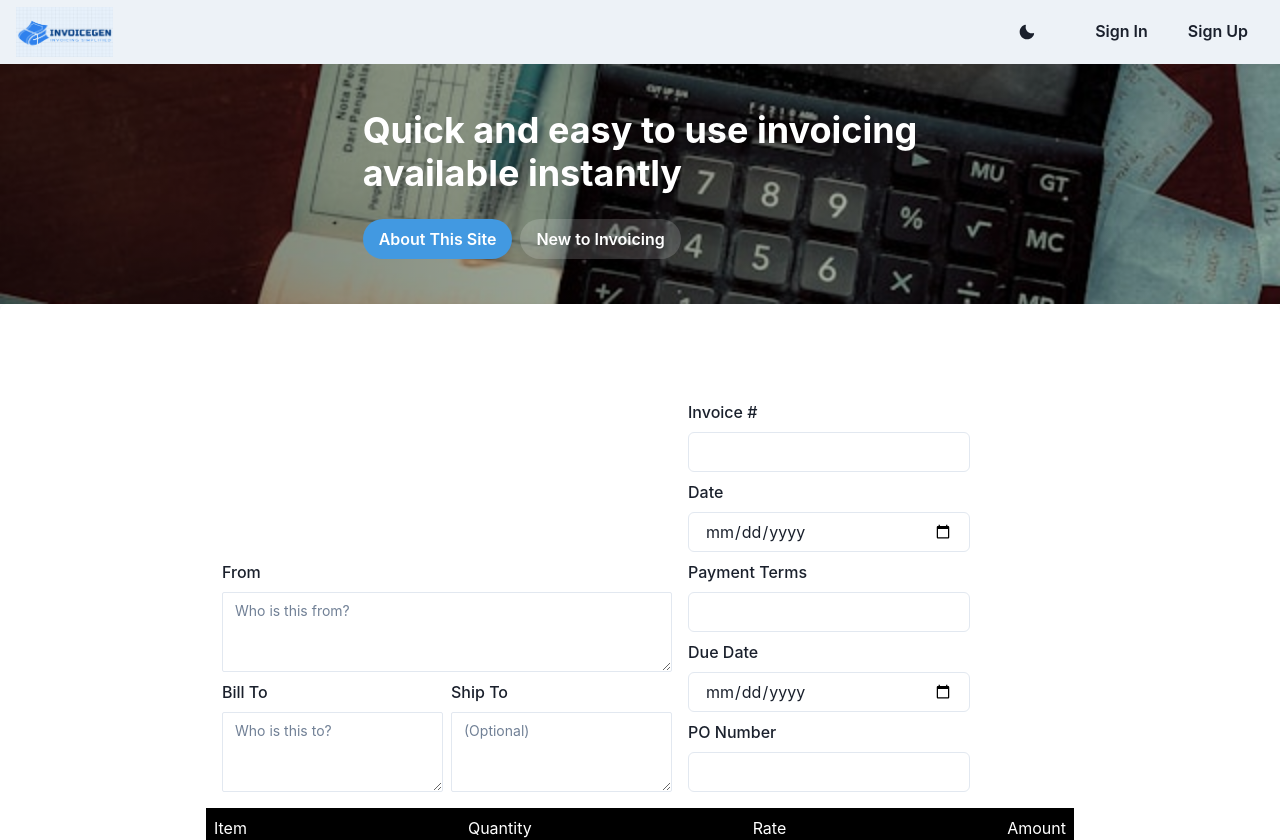
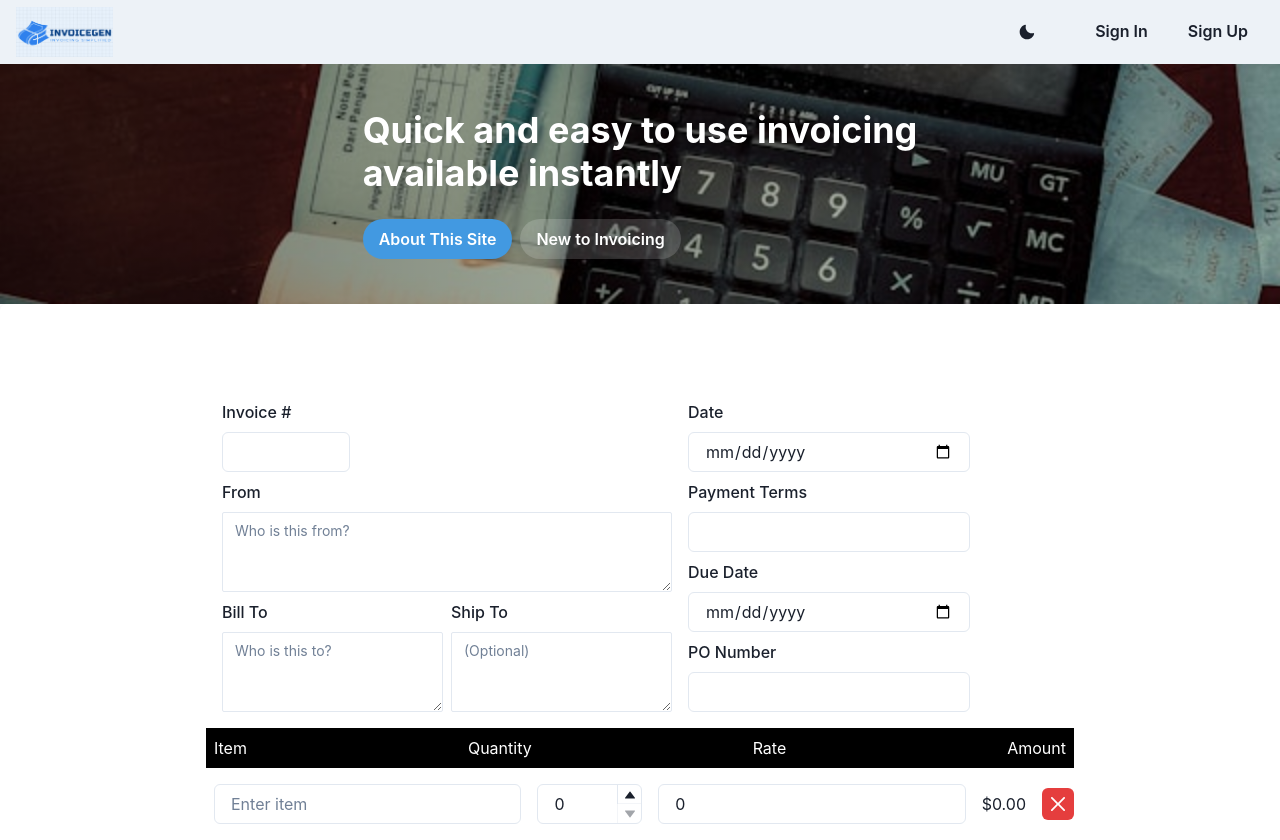
Before and after one commit to Cililocwee/invoice-gen, a React (Vite) app in the folder client/: page / in a window 1280 px wide. Shown: the top 840 px of the page. Built offline with nearby package versions, Linux system fonts and the light colour scheme.

Commit message:
Shifted header section layout

```diff
--- a/client/src/components/InvoiceForm/HeaderSection.tsx
+++ b/client/src/components/InvoiceForm/HeaderSection.tsx
@@ -5,7 +5,6 @@ import {
   Input,
   HStack,
   VStack,
-  extendTheme,
 } from "@chakra-ui/react";
 
 interface HeaderSectionProps {
@@ -33,6 +32,15 @@ const HeaderSection: React.FC<HeaderSectionProps> = ({
   return (
     <HStack spacing={4}>
       <VStack marginTop={"auto"}>
+        <FormControl id="invoiceNumber">
+          <FormLabel>Invoice #</FormLabel>
+          <Input
+            width={"8em"}
+            type="text"
+            value={invoiceData.invoiceNumber}
+            onChange={handleChange("invoiceNumber")}
+          />
+        </FormControl>
         <FormControl id="from">
           <FormLabel>From</FormLabel>
           <Textarea
@@ -67,15 +75,6 @@ const HeaderSection: React.FC<HeaderSectionProps> = ({
       </VStack>
 
       <VStack>
-        <FormControl id="invoiceNumber">
-          <FormLabel>Invoice #</FormLabel>
-          <Input
-            type="text"
-            value={invoiceData.invoiceNumber}
-            onChange={handleChange("invoiceNumber")}
-          />
-        </FormControl>
-
         <FormControl id="date">
           <FormLabel>Date</FormLabel>
           <Input
```
